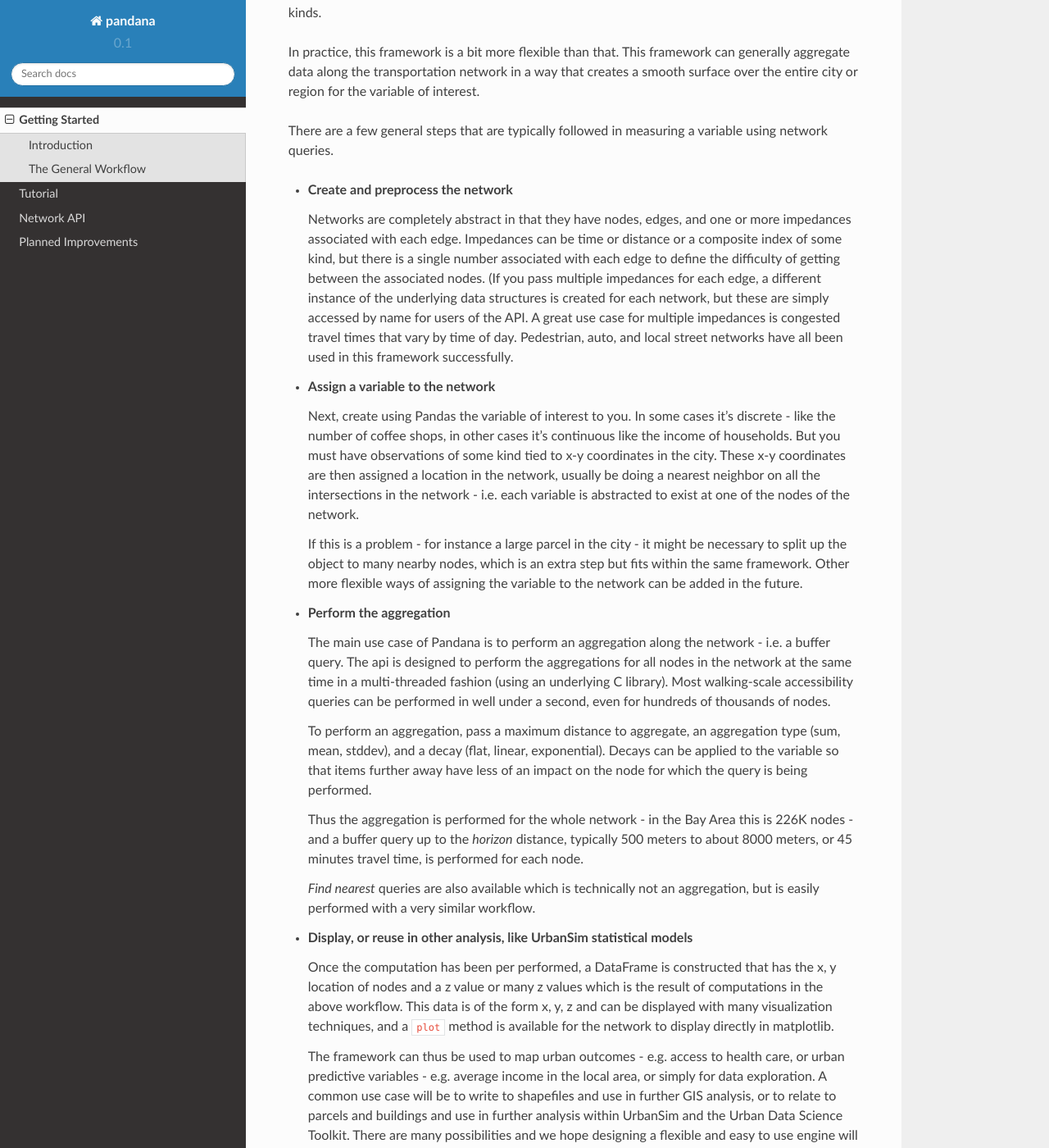
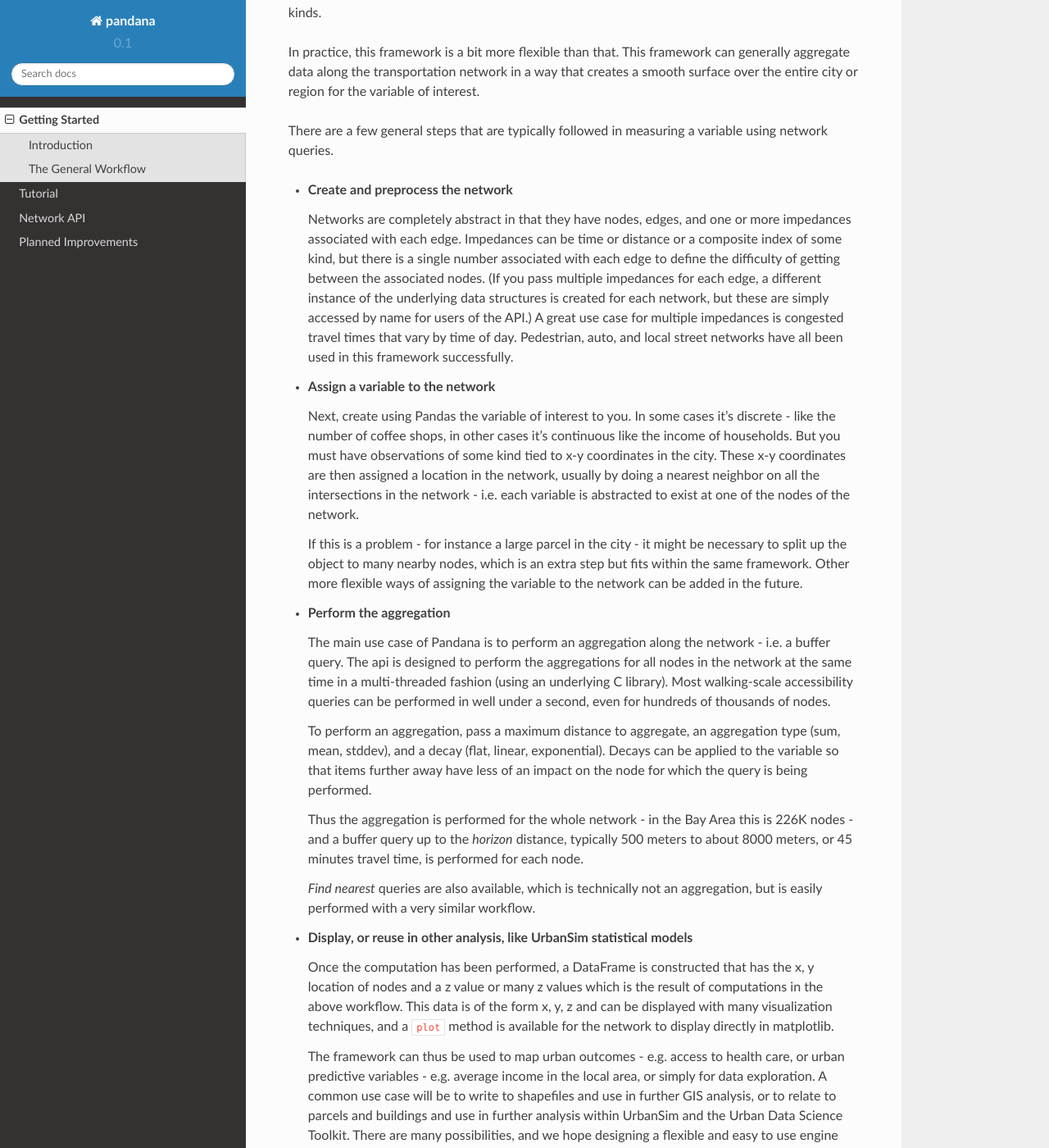
Before and after one commit to UDST/pandana, a Sphinx documentation site: the page built from docs/introduction.rst, in a window 1280 px wide and 1400 px high, scrolled down 1611 px. Shown: the whole window at 82% size. Built offline with Sphinx 7.4.7 and the Read the Docs theme 2.0.0, drawn with Linux system fonts in a browser that asks for light colours; some of the changed text lies outside the part shown.

Commit message:
minor doc typos

```diff
--- a/docs/introduction.rst
+++ b/docs/introduction.rst
@@ -38,7 +38,7 @@ variable using network queries.
   with each edge to define the difficulty of getting between the associated
   nodes.  (If you pass multiple impedances for each edge,
   a different instance of the underlying data structures is created for each
-  network, but these are simply accessed by name for users of the API.  A great
+  network, but these are simply accessed by name for users of the API.)  A great
   use case for multiple impedances is congested travel times that vary by time
   of day.  Pedestrian, auto, and local street networks have all been used in
   this framework successfully.
@@ -49,7 +49,7 @@ variable using network queries.
   discrete - like the number of coffee shops, in other cases it's continuous
   like the income of households.  But you must have observations of some
   kind tied to x-y coordinates in the city.  These x-y coordinates are then
-  assigned a location in the network, usually be doing a nearest neighbor on
+  assigned a location in the network, usually by doing a nearest neighbor on
   all the intersections in the network - i.e. each variable is abstracted to
   exist at one of the nodes of the network.
 
@@ -79,12 +79,12 @@ variable using network queries.
   typically 500 meters to about 8000 meters, or 45 minutes travel time, is
   performed for each node.
 
-  *Find nearest* queries are also available which is technically not an
+  *Find nearest* queries are also available, which is technically not an
   aggregation, but is easily performed with a very similar workflow.
 
 * **Display, or reuse in other analysis, like UrbanSim statistical models**
 
-  Once the computation has been per performed, a DataFrame is constructed
+  Once the computation has been performed, a DataFrame is constructed
   that has the x, y location of nodes and a z value or many z values which is
   the result of computations in the above workflow.  This data is of the form
   x, y, z and can be displayed with many visualization techniques,
@@ -96,5 +96,5 @@ variable using network queries.
   or simply for data exploration.  A common use case will be to write to
   shapefiles and use in further GIS analysis, or to relate to parcels and
   buildings and use in further analysis within UrbanSim and the Urban Data
-  Science Toolkit.  There are many possibilities and we hope designing a
+  Science Toolkit.  There are many possibilities, and we hope designing a
   flexible and easy to use engine will serve many use cases.
--- a/docs/tutorial.rst
+++ b/docs/tutorial.rst
@@ -58,7 +58,7 @@ longitude then latitude - either one will work.  Edges are then ids (which
 aren't used) and
 ``from`` node ids and ``to`` node_ids which should index directly to the node
 DataFrame.  A ``weight`` column (or multiple weight columns) is (are) required
-as the impedance for the network.  Here distance is used from OpenStreetMap
+as the impedance for the network.  Here, distance is used from OpenStreetMap
 edges.
 
 To create the network given the above DataFrames, simply call: ::
@@ -209,7 +209,7 @@ matplotlib.  The GeoCanvas tool by Synthicity is expressly designed to join
 indicators at the node level to shapes of parcels and produces a much more
 professional output map.  For quick interactive checking of results,
 the bounding box can be used to reduce the number of points that are shown,
-and sample code and images are included below ::
+and sample code and images are included below. ::
 
     bbox=[-122.539365,37.693047,-122.347698,37.816069]
     net.plot(s, bbox=bbox, scheme="diverging",
```
Also changed, not shown: other parts of docs/introduction.rst (+1 -1 lines), 1 other file.
